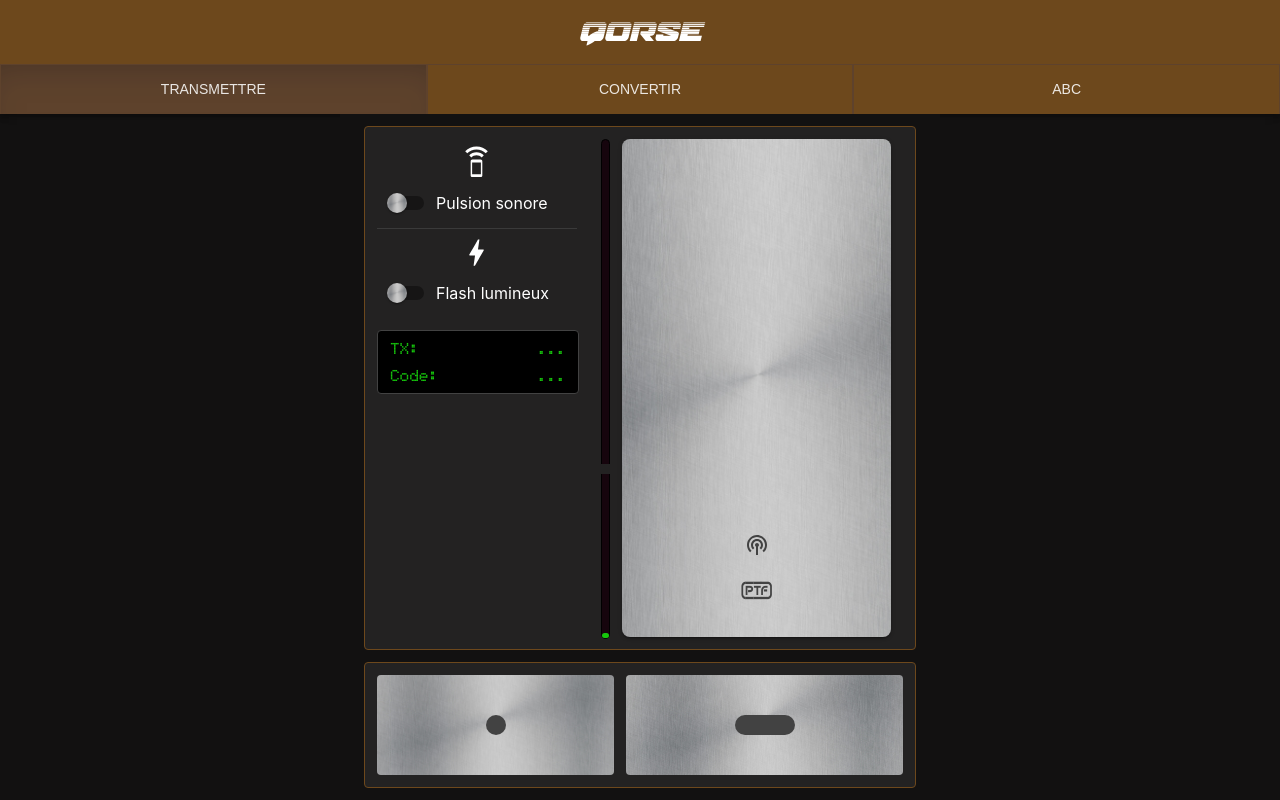
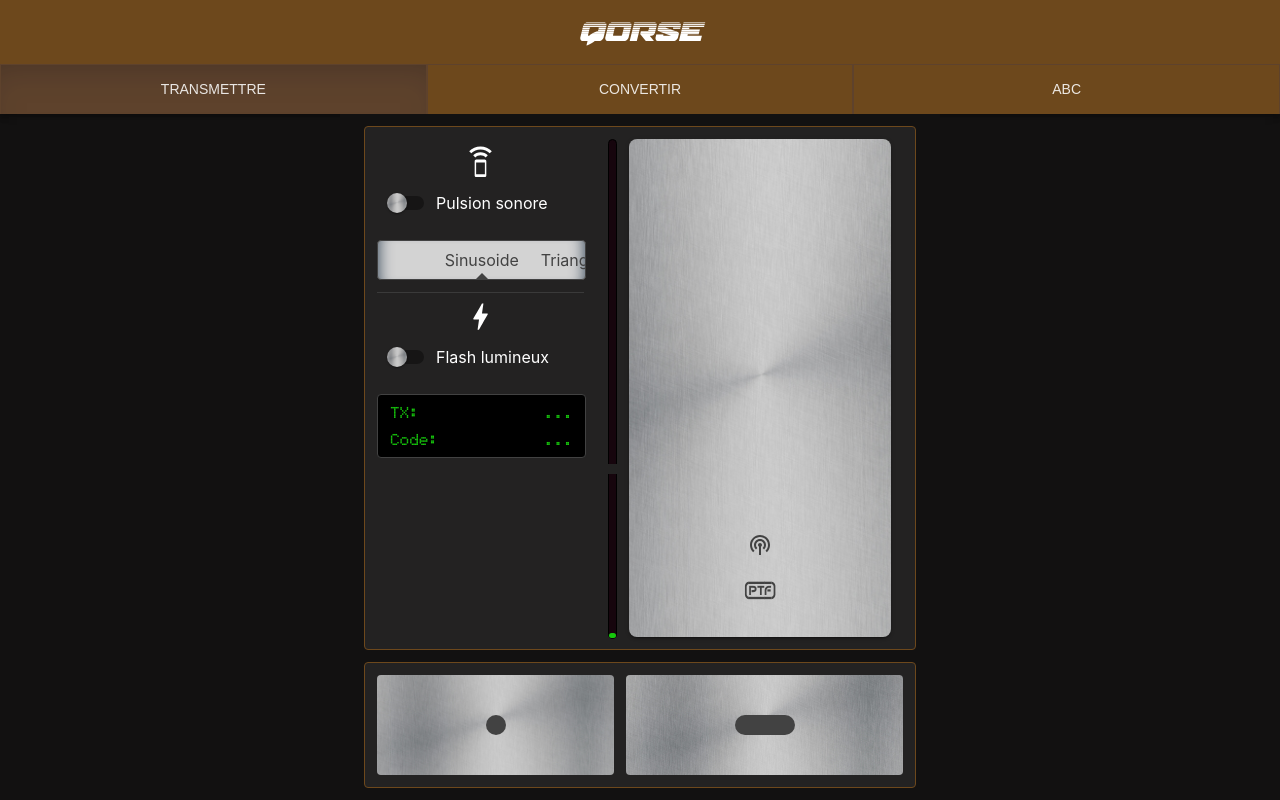
Before and after one commit to BenoitEirik/Qorse, a React (Create React App) app: page / in a window 1280 px wide. Built offline with nearby package versions, Linux system fonts and the light colour scheme.

Commit message:
Add sound selection

```diff
--- a/capacitor.config.ts
+++ b/capacitor.config.ts
@@ -6,7 +6,7 @@ const config: CapacitorConfig = {
   webDir: 'build',
   bundledWebRuntime: false,
   server: {
-    url: "http://192.168.10.166:3000",
+    url: "http://192.168.208.10:3000",
     cleartext: true
   },
 };
--- a/src/App.js
+++ b/src/App.js
@@ -108,6 +108,7 @@ function App() {
         containerStyle={{
           height: '100%'
         }}
+        disabled='true'
       >
         <Transmit />
         <Convert />
--- a/src/tabs/Transmit.js
+++ b/src/tabs/Transmit.js
@@ -13,9 +13,10 @@ import PodcastsOutlinedIcon from '@mui/icons-material/PodcastsOutlined';
 import BoltOutlinedIcon from '@mui/icons-material/BoltOutlined';
 import SpeakerPhoneOutlinedIcon from '@mui/icons-material/SpeakerPhoneOutlined';
 import MetalBg from '../assets/images/—Pngtree—metal chrome silver background_5405202.jpg';
+import SwipeableViews from '../react-swipeable-views/src';
 
 const MaterialUISwitch = styled(Switch)(({ theme }) => ({
-  '& .MuiSwitch-thumb': {
+  '.MuiSwitch-thumb': {
     width: 20,
     height: 20,
     backgroundImage: `url('${MetalBg}')`,
@@ -98,6 +99,51 @@ function Torch() {
             }
             label="Pulsion sonore"
           />
+          <Box
+            sx={{
+              position: 'relative',
+              marginY: '12px',
+              p: '4px 0px',
+              width: '100%',
+              height: '30px',
+              border: '1px solid',
+              borderColor: '#424242',
+              bgcolor: 'lightgrey',
+              color: '#424242',
+              borderRadius: '4px',
+              boxShadow: 'rgb(44, 62, 80) 15px 0px 15px -15px inset, rgb(44, 62, 80) -15px 0px 15px -15px inset',
+              display: 'flex',
+              justifyContent: 'center',
+              alignItems: 'center',
+              overflow: 'hidden'
+            }}
+          >
+            <div
+              style={{
+                position: 'absolute',
+                top: '26px',
+                left: 'calc(50% - 6px)',
+                width: '0px',
+                height: '0px',
+                borderTop: '6px solid transparent',
+                borderBottom: '6px solid #424242',
+                borderLeft: '6px solid transparent',
+                borderRight: '6px solid transparent'
+              }}
+            />
+            <SwipeableViews
+              style={{
+                width: '50%',
+                textAlign: 'center',
+                overflow: 'visible'
+              }}
+              enableMouseEvents='true'
+            >
+              <div style={{ userSelect: 'none', cursor: 'grab' }}>Sinusoide</div>
+              <div style={{ userSelect: 'none', cursor: 'grab' }}>Triangulaire</div>
+              <div style={{ userSelect: 'none', cursor: 'grab' }}>Carré</div>
+            </SwipeableViews>
+          </Box>
           <Divider style={{ backgroundColor: '#424242' }} />
           <Box
             sx={{
```
Also changed, not shown: 1 other file (tests, documents, lock files or other folders).
